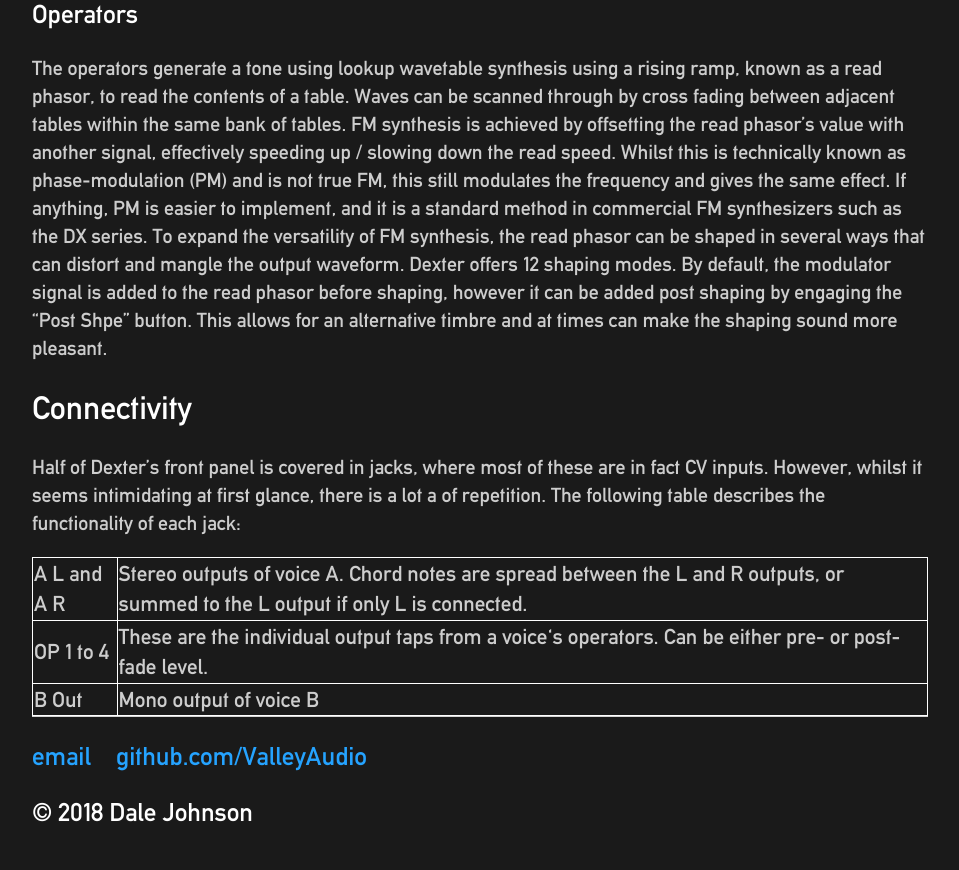
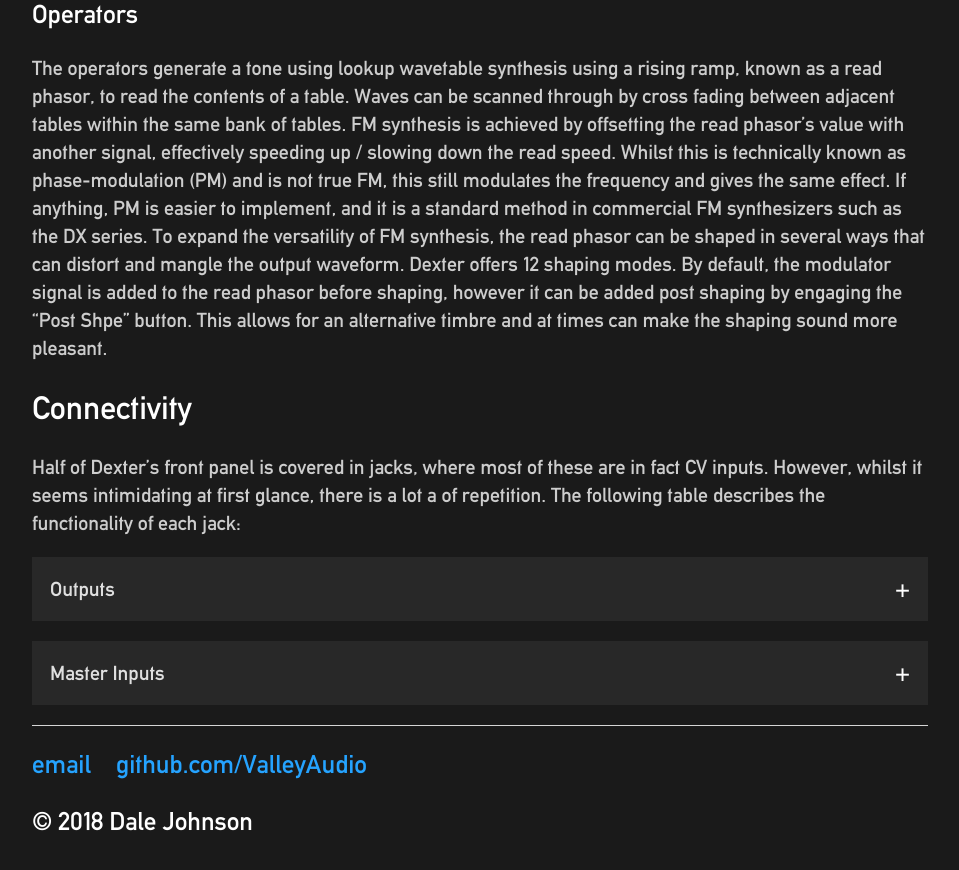
Before and after one commit to ValleyAudio/ValleyAudio.github.io, a Jekyll site: the page built from rack/dexter/dexter.html, in a window 1280 px wide and 900 px high, scrolled down 3750 px. Shown: the top 870 px of the window, without its empty margins (160-1119 px from the left). Built offline with Jekyll 4.4.1, drawn with Linux system fonts in a browser that asks for light colours.

Commit message:
Formatting table

```diff
--- a/rack/dexter/dexter.html
+++ b/rack/dexter/dexter.html
@@ -234,11 +234,27 @@
         However, whilst it seems intimidating at first glance, there is a lot a of repetition.
         The following table describes the functionality of each jack:
     </p>
-    <table class="wider" style="width: 100%">
-        <tr><td>A L and A R</td><td>Stereo outputs of voice A. Chord notes are spread between the L and R outputs, or summed to the L output if only L is connected.</td></tr>
-        <tr><td>OP 1 to 4</td><td>These are the individual output taps from a voice's operators. Can be either pre- or post-fade level.</td></tr>
-        <tr><td>B Out</td><td>Mono output of voice B</td></tr>
-    </table>
+    <button class="accordion">Outputs</button>
+    <div class="panel">
+        <table class="wider" style="width: 100%">
+            <tr><td>A L and A R</td><td>Stereo outputs of voice A. Chord notes are spread between the L and R outputs, or summed to the L output if only L is connected.</td></tr>
+            <tr><td>OP 1 to 4</td><td>These are the individual output taps from a voice's operators. Can be either pre- or post-fade level.</td></tr>
+            <tr><td>B Out</td><td>Mono output of voice B</td></tr>
+        </table>
+    </div>
+    <button class="accordion">Master Inputs</button>
+    <div class="panel">
+        <table class="wider" style="width: 100%">
+            <tr><td>A and B V/Oct</td><td>Volts per octave pitch control of voices A and B</td></tr>
+            <tr><td>Chord</td><td>Chord CV</td></tr>
+            <tr><td>Inv</td><td>Chord inversion CV</td></tr>
+            <tr><td>Detune</td><td>Chord detune CV</td></tr>
+            <tr><td>Algo</td><td>Algorithm CV</td></tr>
+            <tr><td>FB (Feedback)</td><td>Feedback CV</td></tr>
+            <tr><td>Bright</td><td>Brightness CV</td></tr>
+            <tr><td>Shape</td><td>Shape CV</td></tr>
+        </table>
+    </div>
 </div><!-- /.topograph -->
 
 <script src="/script/accordion.js"></script>
```
